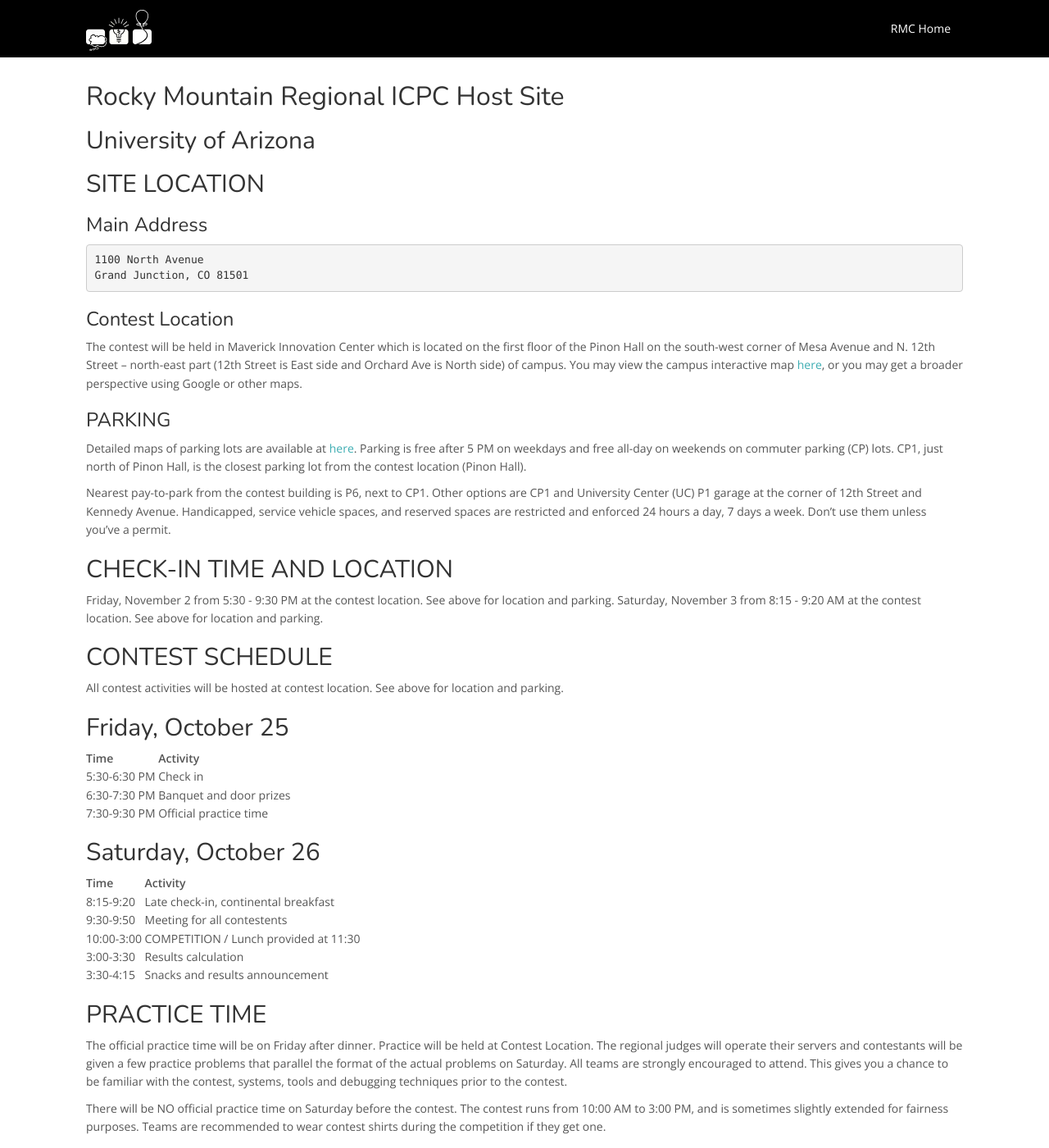
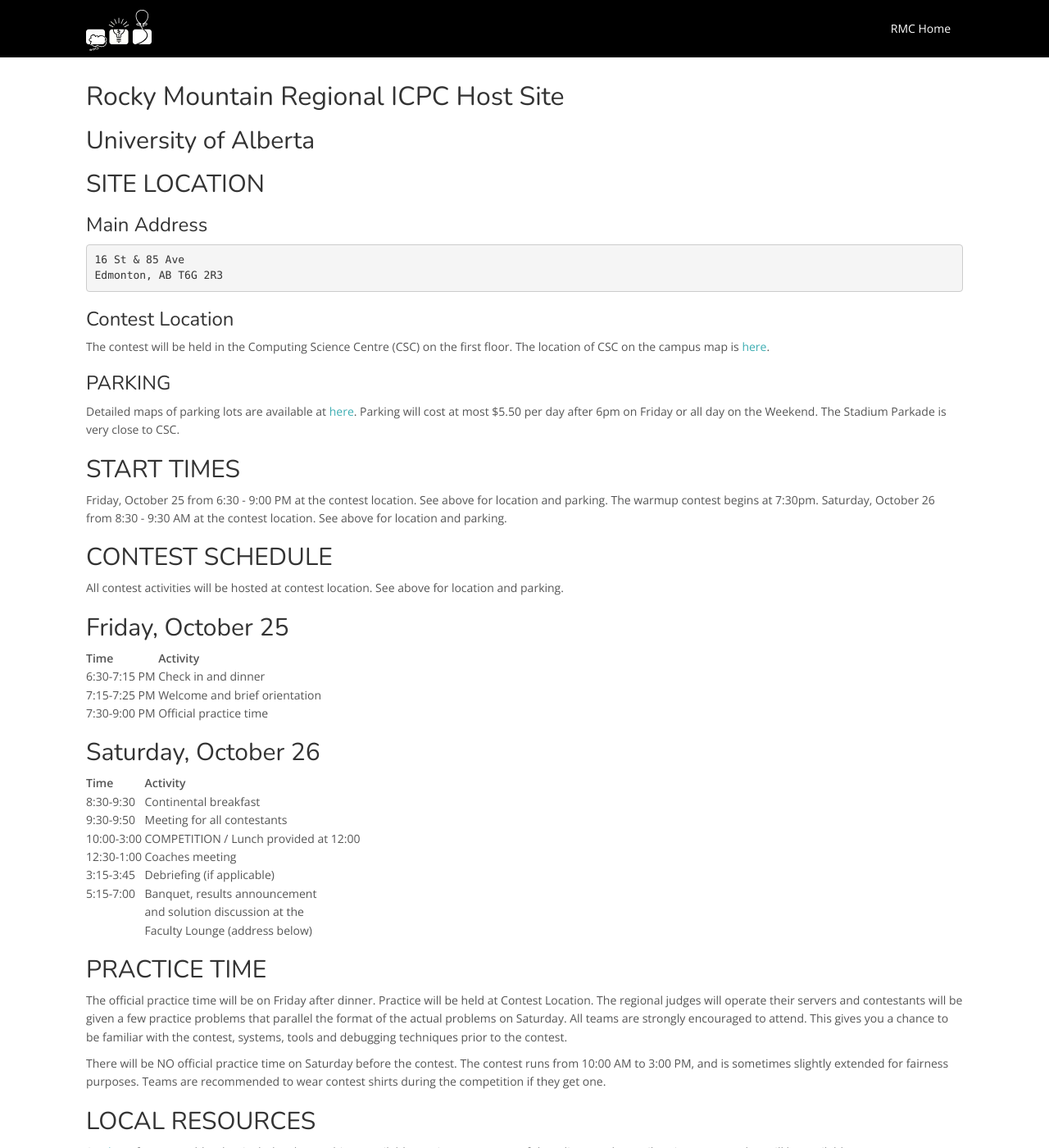
Before and after one commit to icpc/na-rocky-mountain-web, a Jekyll site: the page built from docs/uofa/index.md, in a window 1280 px wide and 1400 px high. Shown: the whole window at 82% size. Built offline with Jekyll 4.4.1, drawn with Linux system fonts in a browser that asks for light colours; nearby versions of some CDN libraries; our own code applies the rules of GitHub Pages for plain Markdown files; some of the changed text lies outside the part shown.

Commit message:
u of a info update

````diff
--- a/docs/uofa/index.md
+++ b/docs/uofa/index.md
@@ -1,30 +1,28 @@
 # Rocky Mountain Regional ICPC Host Site
 
-## University of Arizona
+## University of Alberta
 
 ## SITE LOCATION
 
 ### Main Address
 
 ```
-1100 North Avenue
-Grand Junction, CO 81501
+16 St & 85 Ave
+Edmonton, AB T6G 2R3
 ```
 
 ### Contest Location
 
-The contest will be held in Maverick Innovation Center which is located on the first floor of the Pinon Hall on the south-west corner of Mesa Avenue and N. 12th Street -- north-east part (12th Street is East side and Orchard Ave is North side) of campus. You may view the campus interactive map [here](http://www.coloradomesa.edu/virtual-tour/index.html), or you may get a broader perspective using Google or other maps.
+The contest will be held in the Computing Science Centre (CSC) on the first floor. The location of CSC on the campus map is [here](https://www.ualberta.ca/maps?l=53.526927,-113.52725900000002&z=17&campus=north_campus&b=csc).
 
 ### PARKING
 
-Detailed maps of parking lots are available at [here](http://www.coloradomesa.edu/campus-info/documents/parkingmap.pdf). Parking is free after 5 PM on weekdays and free all-day on weekends on commuter parking (CP) lots. CP1, just north of Pinon Hall, is the closest parking lot from the contest location (Pinon Hall).
+Detailed maps of parking lots are available at [here](https://www.ualberta.ca/parking-services). Parking will cost at most $5.50 per day after 6pm on Friday or all day on the Weekend. The Stadium Parkade is very close to CSC.
 
-Nearest pay-to-park from the contest building is P6, next to CP1. Other options are CP1 and University Center (UC) P1 garage at the corner of 12th Street and Kennedy Avenue. Handicapped, service vehicle spaces, and reserved spaces are restricted and enforced 24 hours a day, 7 days a week. Don't use them unless you’ve a permit.
+## START TIMES
 
-## CHECK-IN TIME AND LOCATION
-
-Friday, November 2 from 5:30 - 9:30 PM at the contest location. See above for location and parking.
-Saturday, November 3 from 8:15 - 9:20 AM at the contest location. See above for location and parking.
+Friday, October 25 from 6:30 - 9:00 PM at the contest location. See above for location and parking. The warmup contest begins at 7:30pm.
+Saturday, October 26 from 8:30 - 9:30 AM at the contest location. See above for location and parking.
 
 ## CONTEST SCHEDULE
 
@@ -32,21 +30,24 @@
 
 ## Friday, October 25
 
-| Time         |     | Activity                |
-| ------------ | --- | ----------------------- |
-| 5:30-6:30 PM |     | Check in                |
-| 6:30-7:30 PM |     | Banquet and door prizes |
-| 7:30-9:30 PM |     | Official practice time  |
+| Time         |     | Activity                      |
+| ------------ | --- | ----------------------------- |
+| 6:30-7:15 PM |     | Check in and dinner           |
+| 7:15-7:25 PM |     | Welcome and brief orientation |
+| 7:30-9:00 PM |     | Official practice time        |
 
 ## Saturday, October 26
 
 | Time       |     | Activity                              |
 | ---------- | --- | ------------------------------------- |
-| 8:15-9:20  |     | Late check-in, continental breakfast  |
-| 9:30-9:50  |     | Meeting for all contestents           |
-| 10:00-3:00 |     | COMPETITION / Lunch provided at 11:30 |
-| 3:00-3:30  |     | Results calculation                   |
-| 3:30-4:15  |     | Snacks and results announcement       |
+| 8:30-9:30  |     | Continental breakfast                 |
+| 9:30-9:50  |     | Meeting for all contestants           |
+| 10:00-3:00 |     | COMPETITION / Lunch provided at 12:00 |
+| 12:30-1:00 |     | Coaches meeting                       |
+| 3:15-3:45  |     | Debriefing (if applicable)            |
+| 5:15-7:00  |     | Banquet, results announcement         |
+|            |     |   and solution discussion at the      |
+|            |     |   Faculty Lounge (address below)      |
 
 ## PRACTICE TIME
 
@@ -55,24 +56,17 @@
 There will be NO official practice time on Saturday before the contest.
 The contest runs from 10:00 AM to 3:00 PM, and is sometimes slightly extended for fairness purposes. Teams are recommended to wear contest shirts during the competition if they get one.
 
-## COMPUTING ENVIRONMENT
+## LOCAL RESOURCES
 
-Each team will get one Linux virtual machine with the following configuration.
+See [here](https://webdocs.cs.ualberta.ca/~contest/RMRC2019/regional.pdf) for a pamphlet that includes the machines available on site, a summary of the editors and compilers/interpreters that will be available.
 
-```
-Ubuntu 16.04 running on an i7-4790@3.6GHz with 4GB ram
-Atom, CLion, Emacs, Geany, IDEA, Netbeans, PyCharm, VIM, Visual Studio Code
-Java 1.8
-gcc/g++ 7.3
-Python 2.7 and 3.6
-Kotlin 1.2
-```
 
 ## KATTIS ACCOUNT
 
 Create an account (at least for one member per team) on open.kattis.com and remember your password.
 Only printed references will be allowed during the contest
-NO digital devices will be allowed to use during the contest
+NO digital devices will be allowed to use during the contest.
+You will be able to print code during the contest, details on how to do so will be shared at the contest site.
 
 ## HOTEL
 
@@ -80,19 +74,10 @@
 
 ## FOOD
 
-You may bring your own food/beverages/snacks if you wish. Please note there is no food allowed in the computer labs/working area.
+You may bring your own food/beverages/snacks if you wish, but we will be providing dinner on Friday as well as breakfast/lunch/dinner on Saturday. Please note there is no food allowed in the computer labs/working area.
 
-If you have special dietary needs, please let us know. We will do our best to meet these requests and will let you know what to expect. We already have vegetarian options planned.
-
-### Menu
-
-Friday Banquet: Indian Food
-Breakfast: Coffee, Tea, Beverages, Breads and Fruits
-Lunch: Sandwiches
-Snacks: Pizza
-Dinner: On your own after the contest
+If you have special dietary needs, please let us know as soon as possible by emailing Zachary Friggstad directly. We will do our best to meet these requests and will let you know what to expect. We already have vegetarian options planned.
 
 ## CONTACT INFORMATION
 
--   Karl Castleton - [kcastlet@coloradomesa.edu](mailto:kcastlet@coloradomesa.edu)
--   Ram Basnet - [rbasnet@coloradomesa.edu](mailto:kcastlet@coloradomesa.edu)
+-   Zachary Friggstad - [zacharyf@ualberta.ca](mailto:zacharyf@ualberta.ca)
````
